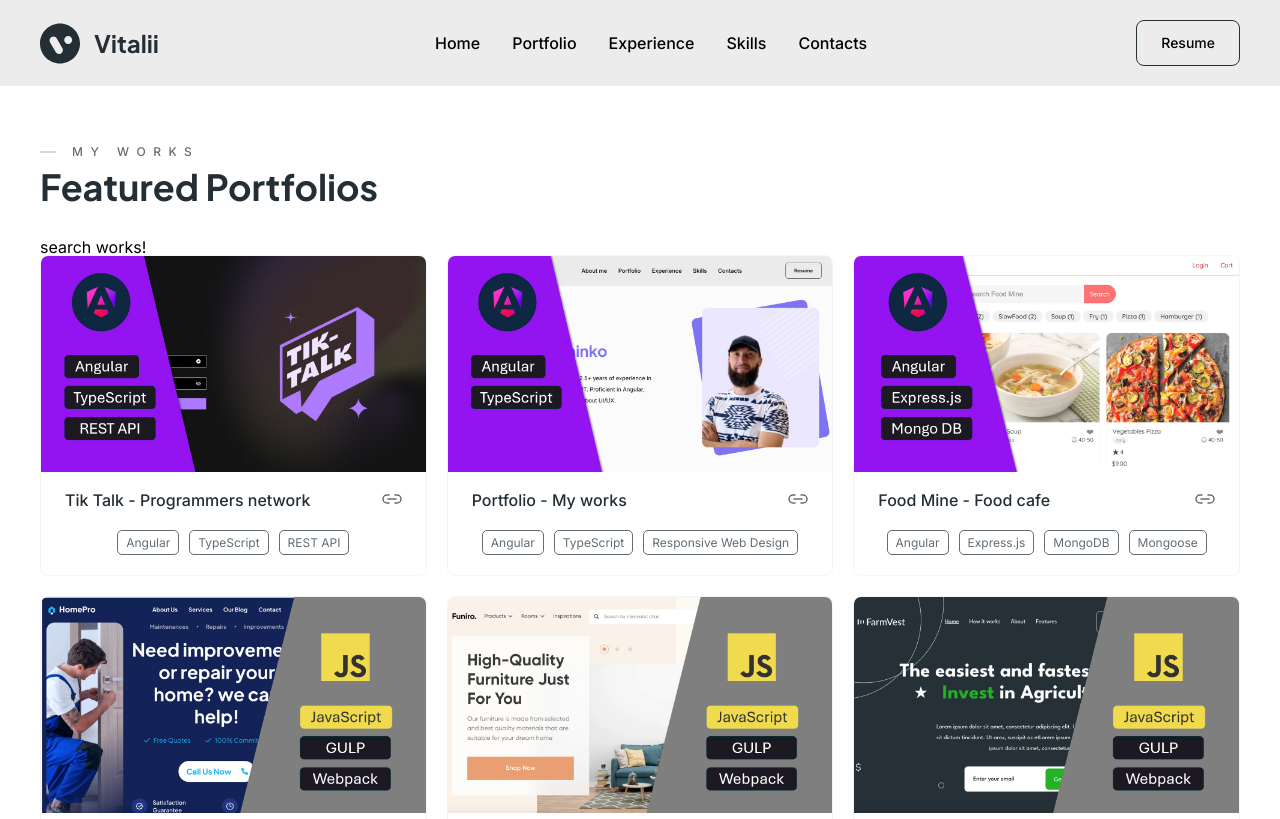
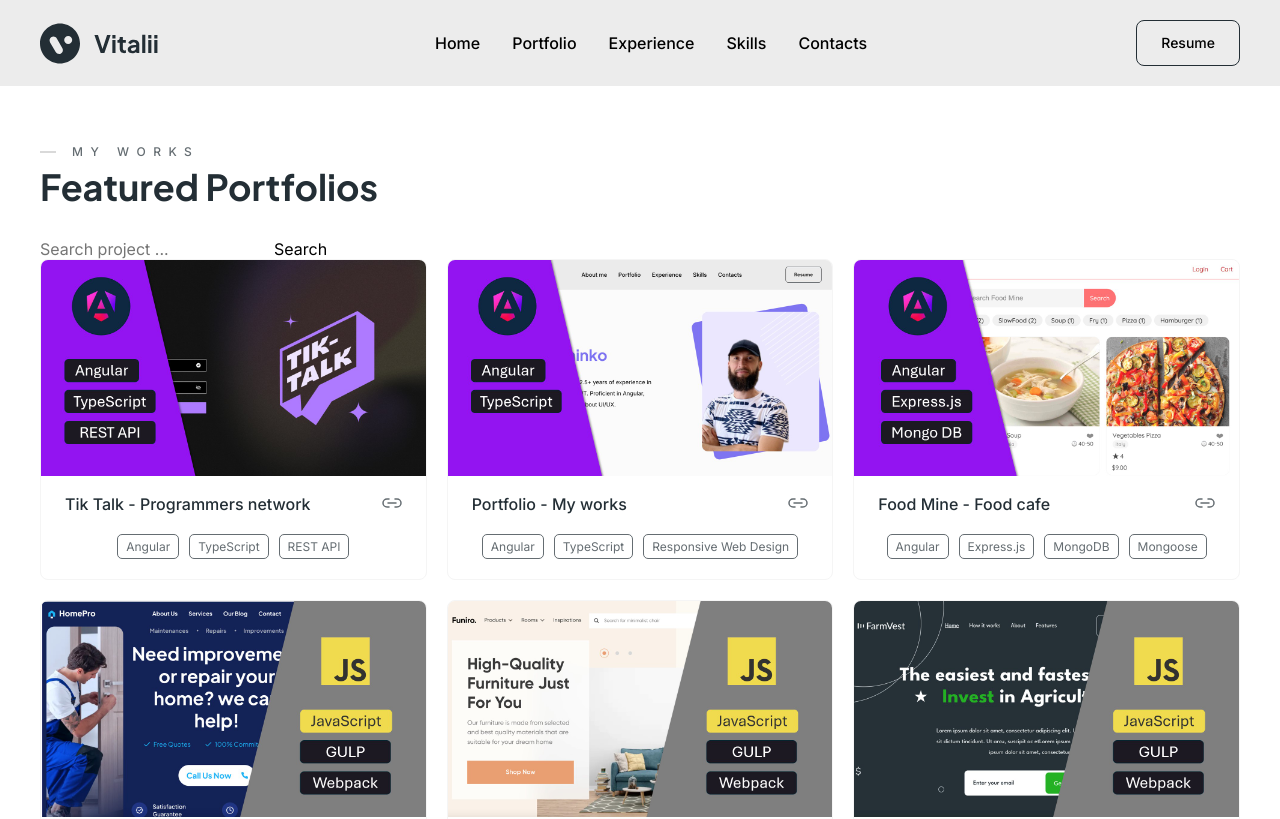
Before and after one commit to VitaliiSoloninko/angular-vitalii-portfolio, an Angular app: page /portfolio in a window 1280 px wide. Shown: the top 819 px of the page. Built offline with nearby package versions, Linux system fonts and the light colour scheme.

Commit message:
10.3	Search projects (Part 2) (search component logic and html)

```diff
--- a/src/app/shared/shared/search/search.component.html
+++ b/src/app/shared/shared/search/search.component.html
@@ -1 +1,10 @@
-<p>search works!</p>
+<div>
+  <input
+    #s
+    type="text"
+    placeholder="Search project ..."
+    (keyup.enter)="search(s.value)"
+    [value]="searchTerm"
+  />
+  <button>Search</button>
+</div>
```
